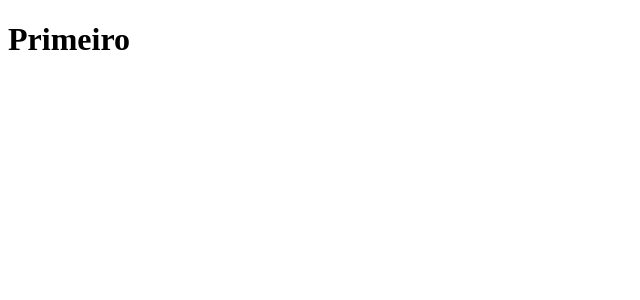
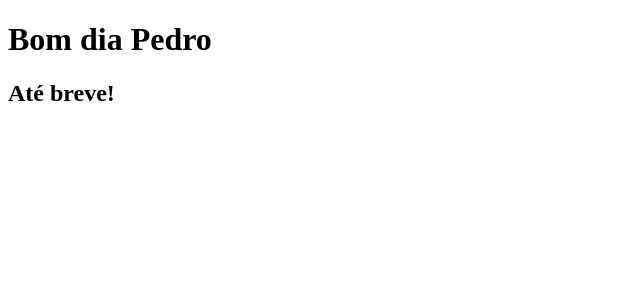
Before and after one commit to patricksilvy/curso-web, a React (Vite) app in the folder react/exercicios/: page / in a window 1280 px wide. Shown: the top 300 px of the page, without its empty margins (0-640 px from the left). Built offline with nearby package versions, Linux system fonts and the light colour scheme.

Commit message:
401. Componentes com Pârametros

```diff
--- /dev/null
+++ b/react/exercicios/src/components/BomDia.jsx
@@ -0,0 +1,19 @@
+import React from "react"
+
+export default props => [
+    <h1 key='h1'>Bom dia {props.nome}</h1>,
+    <h2 key='h2'>Até breve!</h2>
+]
+
+// export default props =>
+//     //React.Fragment agrupa elementos sem que ele próprio seja renderizado
+//     <React.Fragment>
+//         <h1>Bom dia {props.nome}</h1>
+//         <h2>Até breve!</h2>
+//     </React.Fragment>
+
+// export default props =>
+//     <div>
+//         <h1>Bom dia {props.nome}</h1>
+//         <h2>Até breve!</h2>
+//     </div>
--- a/react/exercicios/src/main.jsx
+++ b/react/exercicios/src/main.jsx
@@ -1,8 +1,8 @@
 import React from 'react'
 import ReactDOM from 'react-dom/client'
 
-import Primeiro from './components/Primeiro'
+import BomDia from './components/BomDia'
 
 ReactDOM.createRoot(document.getElementById('root')).render(
-  <Primeiro />
+  <BomDia nome='Pedro'/>
 )
```
